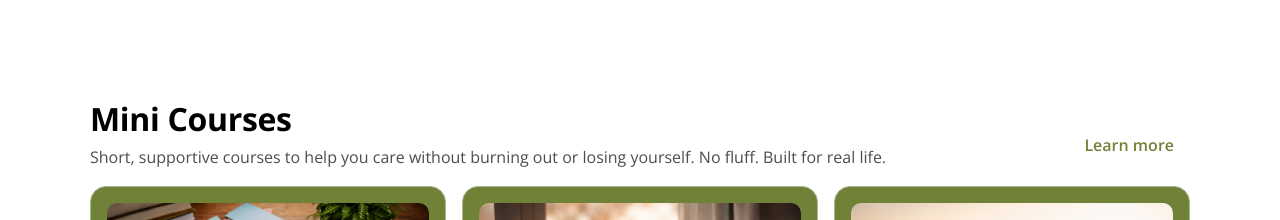
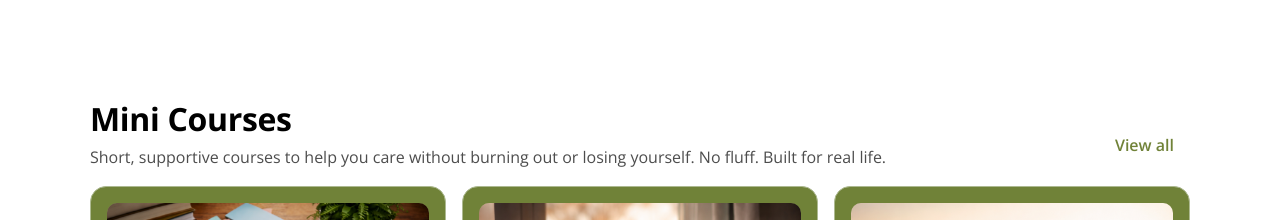
Before and after one commit to JacksonDickfos/turningtideproject, a Next.js app: page / in a window 1280 px wide. Shown: the part 1940-2160 px from the top of the page. Built offline with nearby package versions, Linux system fonts and the light colour scheme.

Commit message:
Rename Mini Courses CTA to View all
Update the homepage Mini Courses section button label to match other sections.

```diff
--- a/src/app/page.tsx
+++ b/src/app/page.tsx
@@ -174,7 +174,7 @@ export default function Home() {
                 </p>
               </div>
               <Link className="button secondary" href="/courses">
-                Learn more
+                View all
               </Link>
             </div>
 
```
